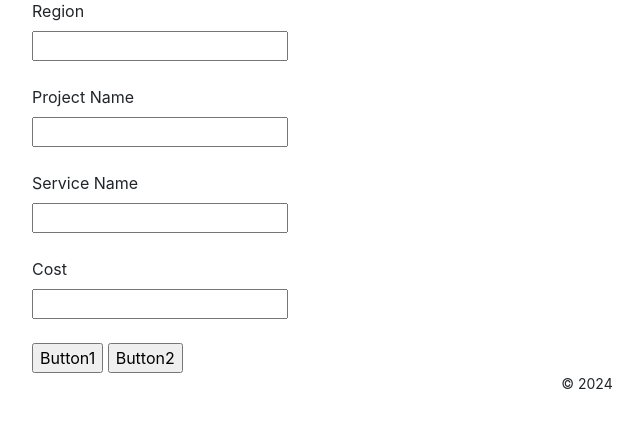
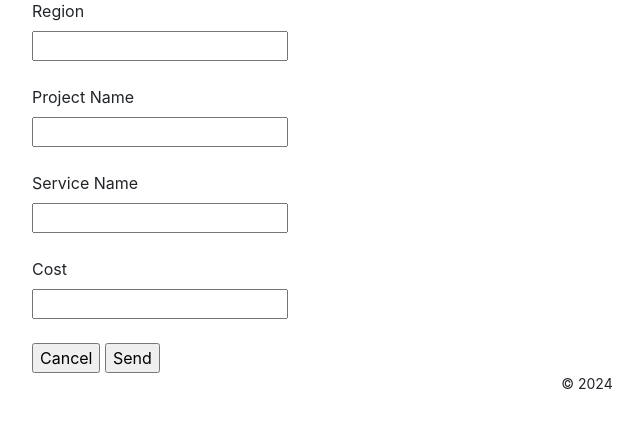
Before and after one commit to Jackxul/MikeStuff, a PHP site: page /login_page.php in a window 1280 px wide. Shown: the part 371-800 px from the top of the page, without its empty margins (53-695 px from the left). Run offline with PHP 8.4, Linux system fonts and the light colour scheme.

Commit message:
add cancel and send button

```diff
--- a/login_page.php
+++ b/login_page.php
@@ -23,11 +23,8 @@
     <h2>Please Login</h2>
 
 	<?php
-	        if(isset($_POST['button1'])) {
-	            echo "This is Button1 that is selected";
-	        }
 	        if(isset($_POST['button2'])) {
-	            echo "This is Button2 that is selected";
+	            echo "Data insert to DB !";
 	        }
 	?>
 
@@ -45,12 +42,27 @@
         <label for="cost">Cost</label><br>
         <input type="text" id="cost" name="cost" required><br><br>
 
-	<input type="submit" name="button1"
-                value="Button1"/>
+	<input type="button" name="button1" oneclick="emptyTextbox()" value="Cancel"/>
 
-        <input type="submit" name="button2"
-                value="Button2"/>
+        <input type="submit" name="button2" value="Send"/>
     </form>
+
+    <script>
+        function emptyTextbox() {
+            // Get the textbox element
+            var region = document.getElementById("region");
+            var pjname = document.getElementById("projectname");
+            var servicename = document.getElementById("servicename");
+            var cost = document.getElementById("cost");
+            // Set the value of the textbox to an empty string
+            region.value = "";
+            pjname.value = "";
+            servicename.value = "";
+            cost.value = "";
+        }
+    </script>
+
+
 </div>
 <?php include("footer.php");?>
 </body>
```
